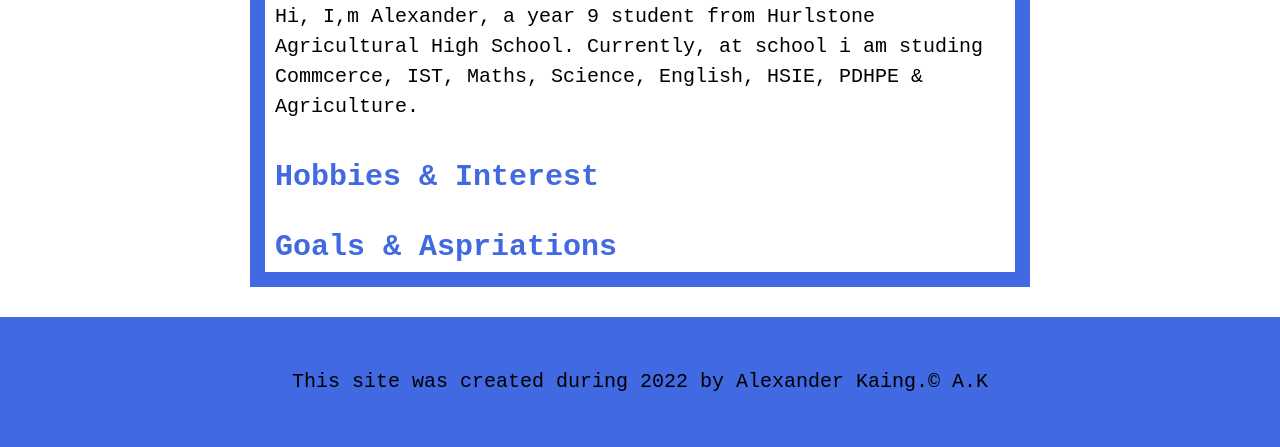
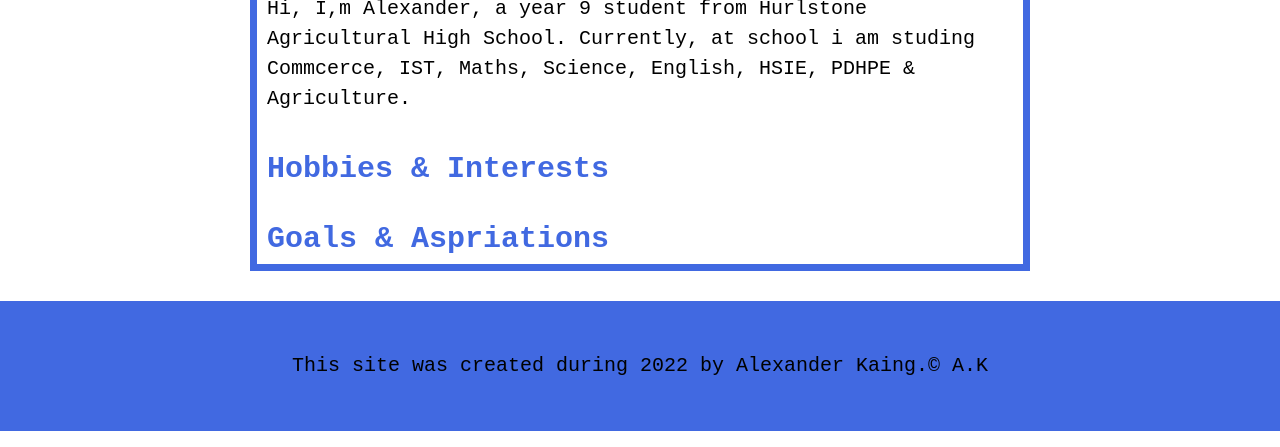
Before and after one commit to kepapen/Kevin, a plain HTML site: page About Page.html in a window 1280 px wide. Shown: the part 573-1020 px from the top of the page. Drawn offline with Linux system fonts and the light colour scheme.

Commit message:
changed border size

```diff
--- a/About Page.html
+++ b/About Page.html
@@ -29,7 +29,7 @@
     <div class="about">
 	<h2>About Me!</h2>
 	<p>Hi, I,m Alexander, a year 9 student from Hurlstone Agricultural High School. Currently, at school i am studing Commcerce, IST, Maths, Science, English, HSIE, PDHPE & Agriculture.</p>
-	<h2>Hobbies & Interest</h2>
+	<h2>Hobbies & Interests</h2>
 	<p>
 
 	</p>
--- a/css/index.css
+++ b/css/index.css
@@ -1,10 +1,5 @@
 div{
-	font-size: 20px;
-    text-align: right;
-    padding-top: 50px;
-    padding-right: 25px;
-    padding-bottom: 20px;
-    word-spacing: 15px;
+
 }
 body{
 	margin: 0;
@@ -77,9 +72,15 @@ p.caption{
 	margin-top: 0;
 }
 
-.topnav {
+div.topnav {
 	background-color: black;
 	overflow: hidden;
+	font-size: 20px;
+    text-align: right;
+    padding-top: 50px;
+    padding-right: 25px;
+    padding-bottom: 20px;
+    word-spacing: 15px;
 }
 
 .topnav a {
@@ -91,9 +92,8 @@ font-family: monospace;
  div.about {
  	text-align: left;
  	word-spacing: 0px;
-  border: 15px solid royalblue;
-  padding-top: 0px;
-  padding-bottom: 0px;
+  border: 7.5px solid royalblue;
   padding-left: 10px;
   margin: 10px;
+  background-color: solid green;
 }
```
